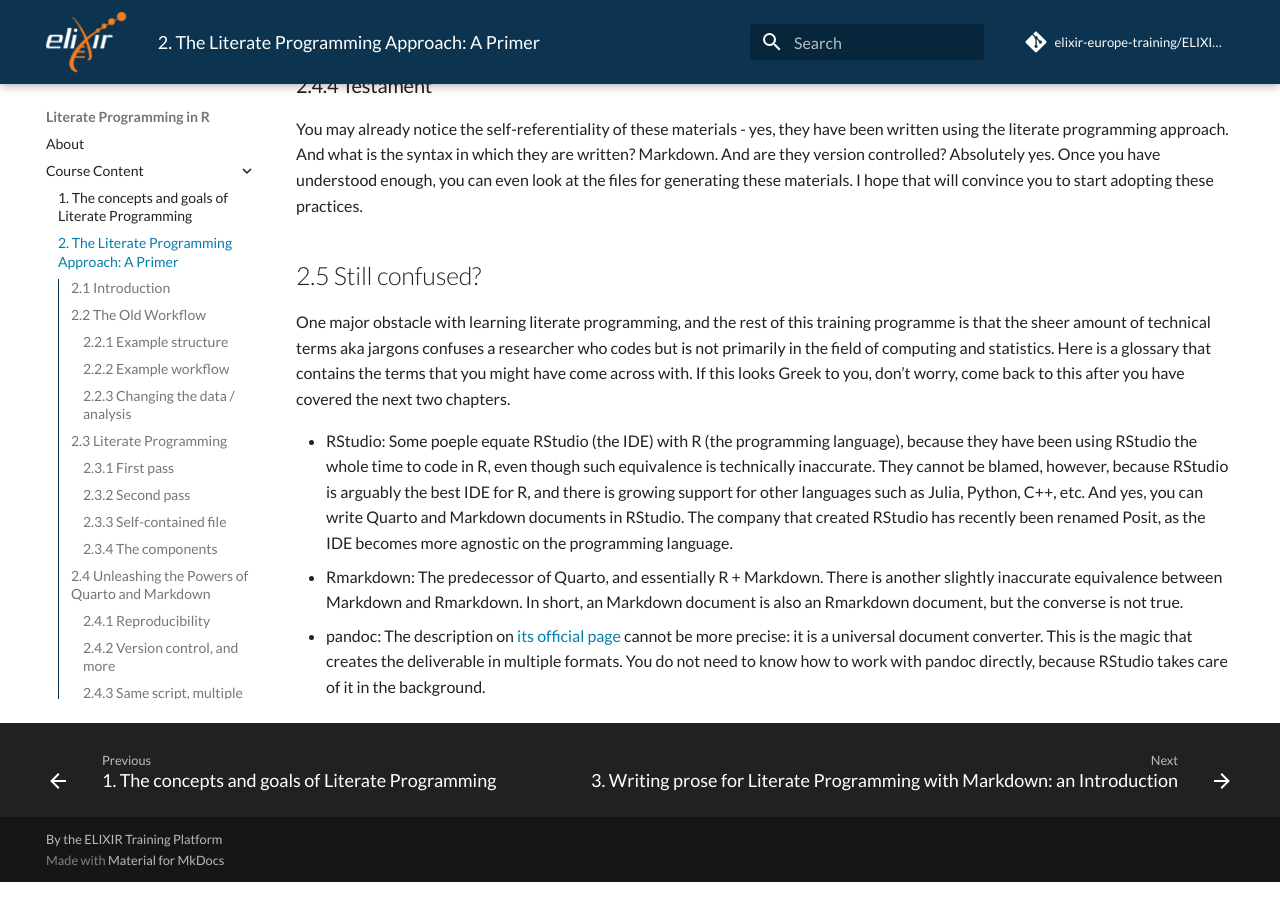
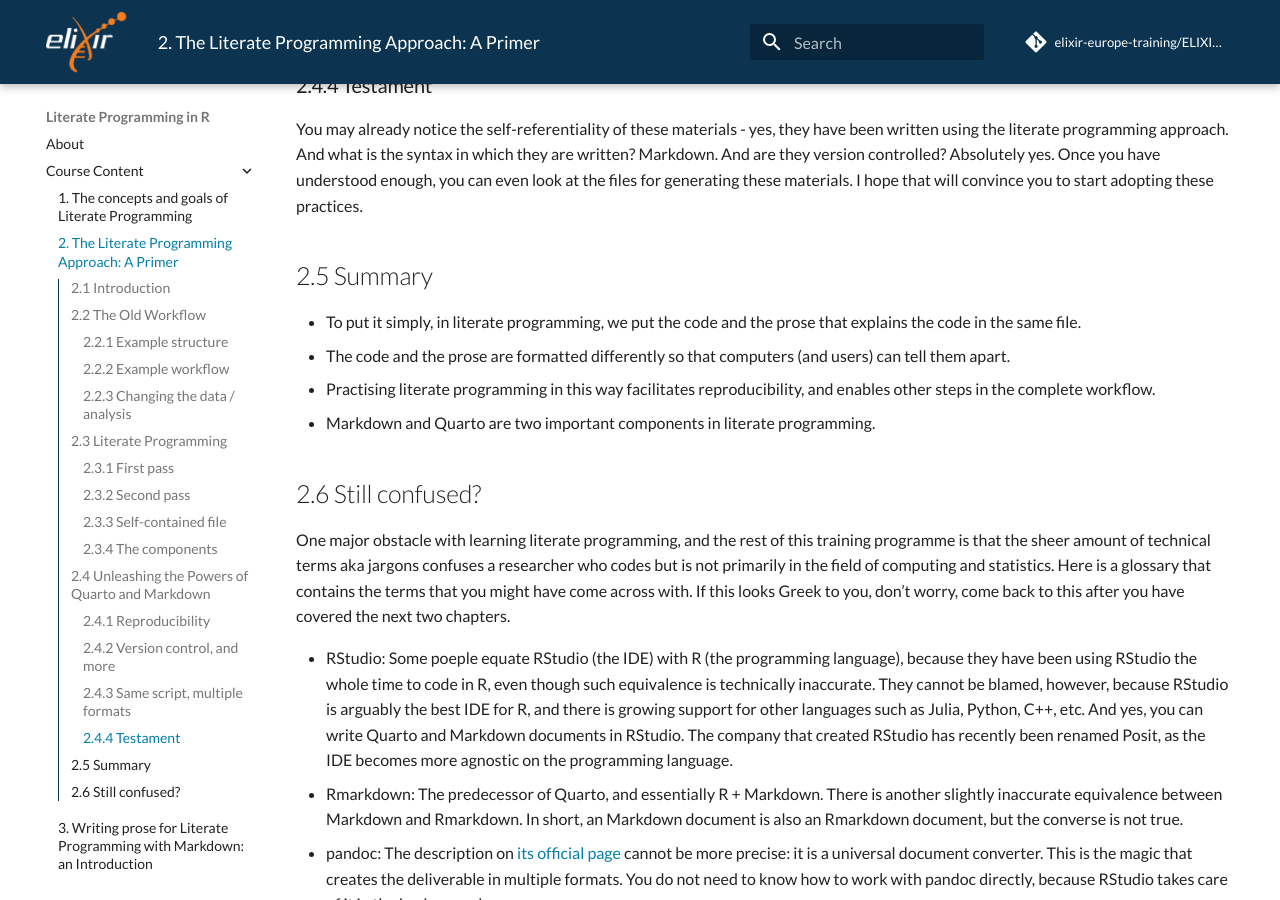
Before and after one commit to elixir-europe-training/ELIXIR-TrP-LiterateProgrammingR-CodeRep, an MkDocs documentation site: the page built from docs/chapters/chapter_02.md, in a window 1280 px wide and 900 px high, scrolled down 5191 px. Built offline with MkDocs 1.6.1 and Material for MkDocs 9.7.7, drawn with Linux system fonts in a browser that asks for light colours; comment, search, counter and statistics services are not loaded.

Commit message:
Update chapter_02.md (#90)
Added summary for chapter 2 #85

```diff
--- a/docs/chapters/chapter_02.md
+++ b/docs/chapters/chapter_02.md
@@ -170,7 +170,14 @@ The whole system of Quarto and Markdown allows us to generate deliverables in mu
 ### 2.4.4 Testament
 You may already notice the self-referentiality of these materials - yes, they have been written using the literate programming approach. And what is the syntax in which they are written? Markdown. And are they version controlled? Absolutely yes. Once you have understood enough, you can even look at the files for generating these materials. I hope that will convince you to start adopting these practices.
 
-## 2.5 Still confused?
+## 2.5 Summary
+
+* To put it simply, in literate programming, we put the code and the prose that explains the code in the same file.
+* The code and the prose are formatted differently so that computers (and users) can tell them apart.
+* Practising literate programming in this way facilitates reproducibility, and enables other steps in the complete workflow.
+* Markdown and Quarto are two important components in literate programming.
+
+## 2.6 Still confused?
 One major obstacle with learning literate programming, and the rest of this training programme is that the sheer amount of technical terms aka jargons confuses a researcher who codes but is not primarily in the field of computing and statistics. Here is a glossary that contains the terms that you might have come across with. If this looks Greek to you, don't worry, come back to this after you have covered the next two chapters.
 
 - RStudio: Some poeple equate RStudio (the IDE) with R (the programming language), because they have been using RStudio the whole time to code in R, even though such equivalence is technically inaccurate. They cannot be blamed, however, because RStudio is arguably the best IDE for R, and there is growing support for other languages such as Julia, Python, C++, etc. And yes, you can write Quarto and Markdown documents in RStudio. The company that created RStudio has recently been renamed Posit, as the IDE becomes more agnostic on the programming language.
```
